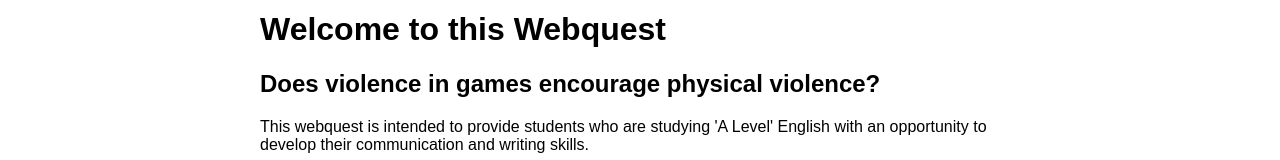
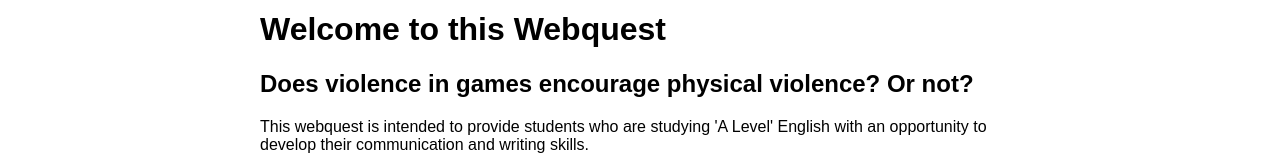
Before and after one commit to benjamingraham92/webquest, a plain HTML site: page index.html in a window 1280 px wide. Shown: the part 219-379 px from the top of the page. Drawn offline with Linux system fonts and the light colour scheme.

Commit message:
edit practice

```diff
--- a/index.html
+++ b/index.html
@@ -23,7 +23,7 @@
     <div class="mycontent">
 
         <h1>Welcome to this Webquest</h1>
-        <h2>Does violence in games encourage physical violence?</h2>
+        <h2>Does violence in games encourage physical violence? Or not?</h2>
 
         <p>
             This webquest is intended to provide students who are studying
```
